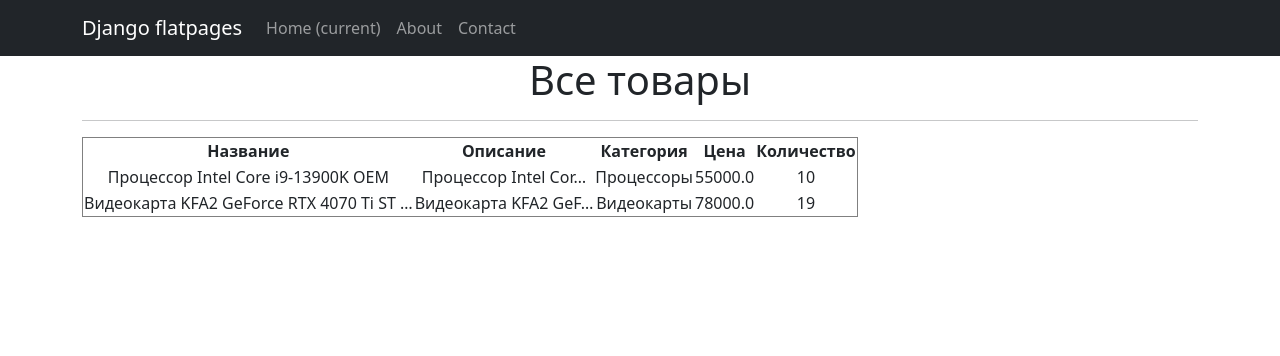
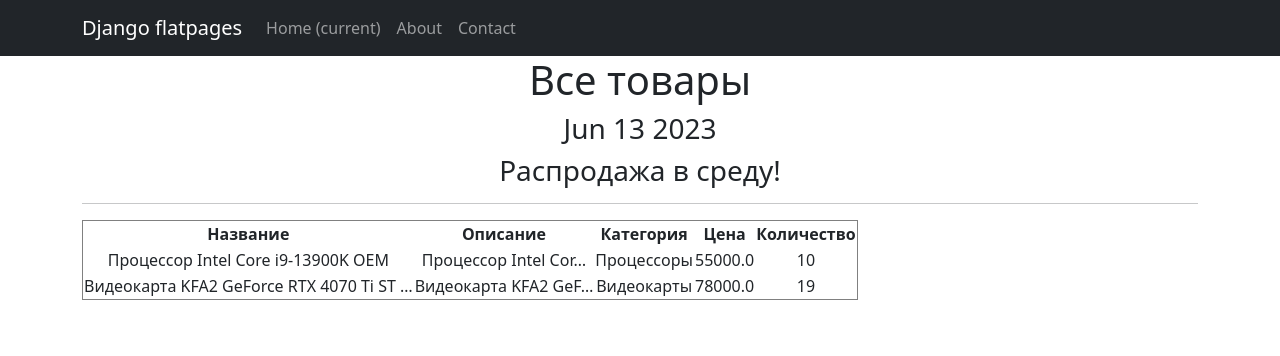
Before and after one commit to Chernobaev1993/django_1, a Django app: page /products/ in a window 1280 px wide. Shown: the top 356 px of the page. Run offline with Django 4.2, Linux system fonts and the light colour scheme; data comes from the database, SQL or seed files in the repository; some libraries are stand-ins or nearby versions.

```diff
--- a/simpleapp/views.py
+++ b/simpleapp/views.py
@@ -45,7 +45,8 @@ class ProductsList(ListView):
         context['time_now'] = datetime.utcnow()
 
         # Добавим ещё одну пустую переменную, чтобы на её примере рассмотреть работу ещё одного фильтра.
-        context['next_sale'] = None
+        # context['next_sale'] = None
+        context['next_sale'] = 'Распродажа в среду!'
         return context
 
 
--- a/templates/products.html
+++ b/templates/products.html
@@ -9,6 +9,14 @@
 <!-- В контенте на странице мы выводим все товары -->
 {% block content %}
     <h1>Все товары</h1>
+
+    <!-- Используем переданную из представления переменную time_now
+    и применяем к ней фильтр date. По назначению этот фильтр очень похож
+    на метод strftime у объекта datetime в Python — вывод времени в указанном формате. -->
+    <h3>{{ time_now|date:'M d Y' }}</h3>
+
+    <!-- Если в переменной next_sale будет None (именно NONE, иначе default), то выведется указанный в фильтре текст -->
+    <h3> {{ next_sale|default_if_none:"Чуть позже сообщим о распродаже!" }} </h3>
     <hr>
     {% if products %}
         <table border="1"> <!-- Начинаем описывать таблицу -->
```
Also changed, not shown: simpleapp/templatetags/custom_filters.py (added).
